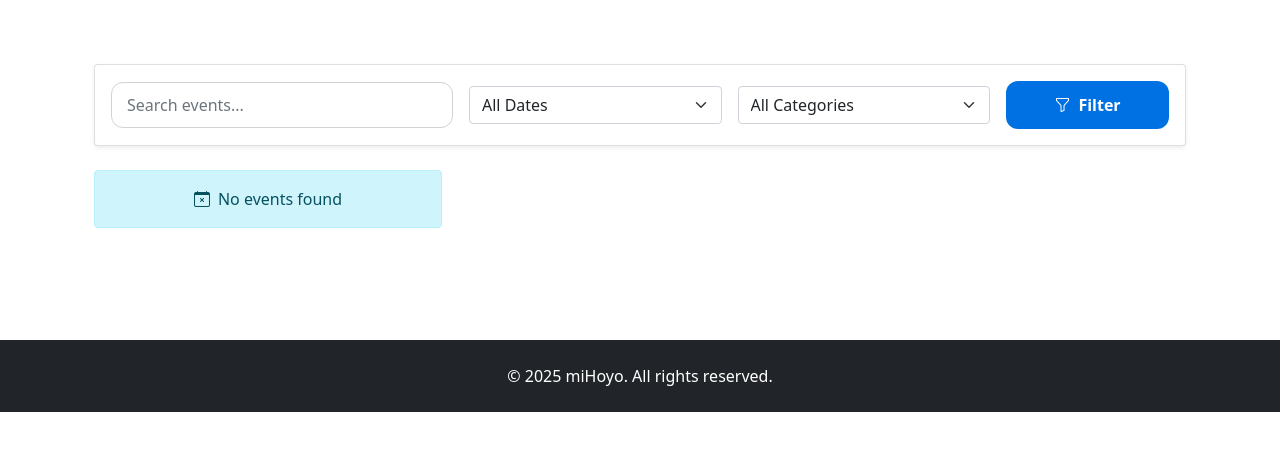
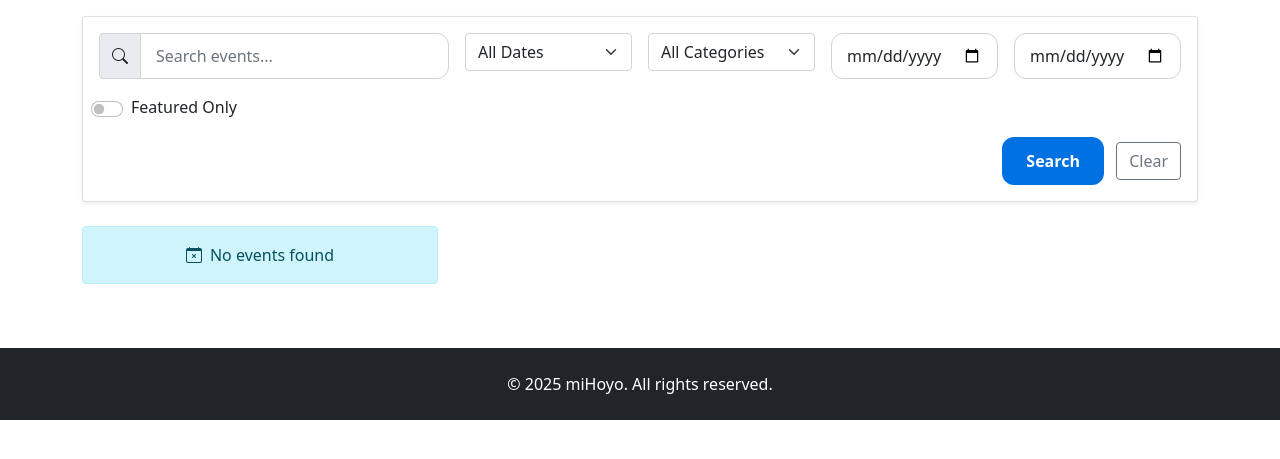
Before and after one commit to MingzeLi-qwq/Clubland, a Django app: page /events/home/ in a window 1280 px wide. Shown: the part 59-518 px from the top of the page. Run offline with Django 5.2, Linux system fonts and the light colour scheme; data that the repository does not hold is empty; some libraries are stand-ins or nearby versions.

Commit message:
添加了unseed，完善了搜索功能

```diff
--- a/event_system/management/commands/seed_events.py
+++ b/event_system/management/commands/seed_events.py
@@ -82,9 +82,9 @@ class Command(BaseCommand):
 
     def generate_event_name(self):
         """生成符合真实场景的活动标题"""
-        prefixes = ["年度", "新生", "春季", "冬季", "周末"]
+        prefixes = ["崩坏学园3", "崩坏：星穹铁道", "未定事件铺", "元神", "大别野"]
         types = [
-            "工作坊", "训练营", "之夜", "比赛", "交流会",
-            "分享会", "研讨会", "体验课", "马拉松"
+            "学妹认识", "学姐鉴赏", "宅男电竞", "猛男健身", "多人交流",
+            "单人运动", "多人交配", "多人玩耍", "多人运动"
         ]
         return f"{random.choice(prefixes)}{fake.word().capitalize()} {random.choice(types)}"
--- a/event_system/templates/events.html
+++ b/event_system/templates/events.html
@@ -1,18 +1,24 @@
 {% extends 'base.html' %}
+{% load param_replace %}
 {% load static %}
 
 {% block body %}
-<section class="container py-5">
-  <!-- 搜索过滤区 -->
 <div class="card shadow-sm mb-4">
   <div class="card-body">
-      <form method="GET" class="row g-3 align-items-center">
-        <div class="col-md-4">
+    <form method="GET" class="row g-3">
+      <!-- 搜索栏 -->
+      <div class="col-lg-4">
+        <div class="input-group">
+          <span class="input-group-text">
+            <i class="bi-search"></i>
+          </span>
           <input type="text" name="search" class="form-control"
                  placeholder="Search events..." value="{{ current_search }}">
         </div>
+      </div>
 
-        <div class="col-md-3">
+      <!-- 日期筛选 -->
+      <div class="col-lg-2">
         <select name="date" class="form-select">
           <option value="">All Dates</option>
           <option value="upcoming" {% if current_date_filter == "upcoming" %}selected{% endif %}>
@@ -24,7 +30,8 @@
         </select>
       </div>
 
-        <div class="col-md-3">
+      <!-- 分类筛选 -->
+      <div class="col-lg-2">
         <select name="category" class="form-select">
           <option value="all">All Categories</option>
           {% for category in categories %}
@@ -35,10 +42,33 @@
         </select>
       </div>
 
-        <div class="col-md-2">
-          <button type="submit" class="btn btn-primary w-100">
-            <i class="bi-funnel me-2"></i>Filter
+      <!-- 自定义日期范围 -->
+      <div class="col-lg-2">
+        <input type="date" name="start_date" class="form-control"
+               value="{{ start_date }}" placeholder="From date">
+      </div>
+      <div class="col-lg-2">
+        <input type="date" name="end_date" class="form-control"
+               value="{{ end_date }}" placeholder="To date">
+      </div>
+
+      <!-- 精选活动开关 -->
+      <div class="col-lg-2 form-check form-switch d-flex align-items-center">
+        <input class="form-check-input" type="checkbox" name="is_featured"
+               id="isFeatured" {% if is_featured %}checked{% endif %}>
+        <label class="form-check-label ms-2" for="isFeatured">
+          Featured Only
+        </label>
+      </div>
+
+      <!-- 操作按钮 -->
+      <div class="col-lg-12 text-end mt-3">
+        <button type="submit" class="btn btn-primary px-4">
+          </i>Search
         </button>
+        <a href="{% url 'events' %}" class="btn btn-outline-secondary ms-2">
+          Clear
+        </a>
       </div>
     </form>
   </div>
@@ -95,7 +125,7 @@
   <ul class="pagination justify-content-center">
     {% if page_obj.has_previous %}
     <li class="page-item">
-        <a class="page-link" href="?page=1{% if current_search %}&search={{ current_search }}{% endif %}{% if current_date_filter %}&date={{ current_date_filter }}{% endif %}{% if current_category %}&category={{ current_category }}{% endif %}">
+      <a class="page-link" href="?{% param_replace page=1 %}">
         <i class="bi-chevron-double-left"></i>
       </a>
     </li>
@@ -103,7 +133,7 @@
 
     {% for num in page_obj.paginator.page_range %}
     <li class="page-item {% if page_obj.number == num %}active{% endif %}">
-        <a class="page-link" href="?page={{ num }}{% if current_search %}&search={{ current_search }}{% endif %}{% if current_date_filter %}&date={{ current_date_filter }}{% endif %}{% if current_category %}&category={{ current_category }}{% endif %}">
+      <a class="page-link" href="?{% param_replace page=num %}">
         {{ num }}
       </a>
     </li>
@@ -111,7 +141,7 @@
 
     {% if page_obj.has_next %}
     <li class="page-item">
-        <a class="page-link" href="?page={{ page_obj.paginator.num_pages }}{% if current_search %}&search={{ current_search }}{% endif %}{% if current_date_filter %}&date={{ current_date_filter }}{% endif %}{% if current_category %}&category={{ current_category }}{% endif %}">
+      <a class="page-link" href="?{% param_replace page=page_obj.paginator.num_pages %}">
         <i class="bi-chevron-double-right"></i>
       </a>
     </li>
@@ -119,5 +149,6 @@
   </ul>
 </nav>
 {% endif %}
-</section>
+
+
 {% endblock %}
--- a/event_system/views.py
+++ b/event_system/views.py
@@ -1,20 +1,30 @@
-from datetime import timezone
+
 from unicodedata import category
 from django.http import JsonResponse
 from django.shortcuts import render, redirect, get_object_or_404
 from django.contrib.auth.decorators import login_required
 from .models import RSVP, Category, Event
 from django.views.generic import ListView
+from django.db.models import Q
+from django.utils import timezone
+from datetime import timedelta
 
 def home(request):
+    # 获取未来30天的精选活动并按开始时间排序
+    featured_events = Event.objects.filter(
+        is_featured=True,
+        start_time__gte=timezone.now() - timedelta(days=1),
+        end_time__gte=timezone.now()
+    ).order_by('start_time')[:6]
+
     upcoming_events = Event.objects.filter(
         start_time__gte=timezone.now()
-    ).order_by('start_time')[:5]
-    featured_events = Event.objects.filter(is_featured=True)[:3]
+    ).exclude(id__in=[e.id for e in featured_events])[:5]  # 排除已展示的精选活动
+
     return render(request, 'home.html', {
+        'featured_events': featured_events,
         'upcoming_events': upcoming_events,
-        'featured_events': featured_events,
-        'categories': category,
+        'categories': Category.objects.all(),
     })
 
 def events_home(request):
@@ -29,37 +39,67 @@ class EventListView(ListView):
 
     def get_queryset(self):
         queryset = super().get_queryset()
+        params = self.request.GET
 
-        # Get filter parameters /获取过滤参数
-        search = self.request.GET.get('search')
-        date_filter = self.request.GET.get('date')
-        category = self.request.GET.get('category')
+        # 组合搜索条件
+        filters = Q()
 
-        #Search filter /搜索过滤
-        if search:
-             queryset = queryset.filter(name__icontains=search)
+        # 关键词搜索（名称、地点、描述）
+        if search := params.get('search'):
+            filters &= Q(
+                Q(name__icontains=search) |
+                Q(location__icontains=search) |
+                Q(description__icontains=search)
+            )
 
-        #time filter /时间过滤
 
-        if date_filter == 'upcoming':
-            queryset = queryset.filter(start_time__gte=timezone.now())
-        elif date_filter == 'past':
-            queryset = queryset.filter(end_time__lt=timezone.now())
-         # 处理类别过滤
-        if category and category != 'all':
-            queryset = queryset.filter(categories__name=category)
+       # 时间过滤
+        now = timezone.now()
+        if date_filter := params.get('date'):
+            if date_filter == 'upcoming':
+                filters &= Q(start_time__gte=now)
+            elif date_filter == 'past':
+                filters &= Q(end_time__lt=now)
+       # 自定义时间
+        if start_date := params.get('start_date'):
+            filters &= Q(start_time__gte=start_date)
+        if end_date := params.get('end_date'):
+            filters &= Q(start_time__lte=end_date)
 
-        return queryset
+
+        # 分类过滤
+        if (category := params.get('category')) and category != 'all':
+            filters &= Q(categories__name=category)
+
+
+        # 精选活动过滤
+        if params.get('is_featured'):
+            filters &= Q(is_featured=True)
+
+        return queryset.filter(filters).distinct().order_by('start_time')
 
     def get_context_data(self, **kwargs):
         context = super().get_context_data(**kwargs)
-        context['categories'] = Category.objects.all()
-        context['events'] = Event.objects.all()
+        params = self.request.GET
+     # 保留搜索参数
+        context.update({
+            'current_search': params.get('search', ''),
+            'current_date_filter': params.get('date', ''),
+            'current_category': params.get('category', 'all'),
+            'start_date': params.get('start_date', ''),
+            'end_date': params.get('end_date', ''),
+            'is_featured': params.get('is_featured', False),
+            'categories': Category.objects.all(),
+        })
         return context
 
 def event_detail(request, pk):
     event = get_object_or_404(Event, pk=pk)
-    user_rsvp = RSVP.objects.filter(user=request.user, event=event).first() if request.user.is_authenticated else None
+    user_rsvp = RSVP.objects.filter(
+        user=request.user,
+        event=event
+    ).first() if request.user.is_authenticated else None
+
     return render(request, 'event_detail.html', {
         'event': event,
         'user_rsvp': user_rsvp
@@ -74,10 +114,8 @@ def rsvp_toggle(request, pk):
     event = get_object_or_404(Event, pk=pk)
     rsvp, created = RSVP.objects.get_or_create(user=request.user, event=event)
 
-    if created:
-        rsvp.status = True
-    else:
-        rsvp.status = not rsvp.status
+    # 切换状态
+    rsvp.status = not rsvp.status if not created else True
     rsvp.save()
 
     return JsonResponse({
--- a/user_system/management/commands/unseed.py
+++ b/user_system/management/commands/unseed.py
@@ -22,5 +22,8 @@ class Command(BaseCommand):
 
             self.stdout.write(self.style.SUCCESS("🎉 All unseeding operations completed!"))
 
+            call_command("unseed_events")
+            self.stdout.write(self.style.SUCCESS("✅ Users removed successfully!"))
+
         except CommandError as e:
             self.stderr.write(self.style.ERROR(f"❌ Error: {e}"))
--- a/user_system/management/commands/unseed_users.py
+++ b/user_system/management/commands/unseed_users.py
@@ -4,7 +4,7 @@ from django.contrib.auth import get_user_model
 User = get_user_model()
 
 class Command(BaseCommand):
-    help = "删除所有测试用户，除了后台用户Superuser"
+    help = "删除所有测试用户,除了后台用户Superuser"
 
     def handle(self, *args, **kwargs):
         protected_users = ["superuser@kcl.ac.uk", "@superuser"]
@@ -15,6 +15,6 @@ class Command(BaseCommand):
         if users.exists():
             deleted_count = users.count()
             users.delete()
-            self.stdout.write(f"🗑️ 已删除 {deleted_count} 个测试用户，保留超级用户 {protected_users}")
+            self.stdout.write(f"已删除 {deleted_count} 个测试用户，保留超级用户 {protected_users}")
         else:
-            self.stdout.write("✅ 没有需要删除的测试用户")
+            self.stdout.write("没有需要删除的测试用户")
```
Also changed, not shown: event_system/management/commands/unseed_event.py (deleted, +0 -37 lines), event_system/management/commands/unseed_events.py (added, +24 -0 lines), event_system/templatetags/param_replace.py (added, +17 -0 lines), user_system/templates/shared/home.html (+55 -12 lines). Lines whose indentation alone changed are shown as unchanged.
